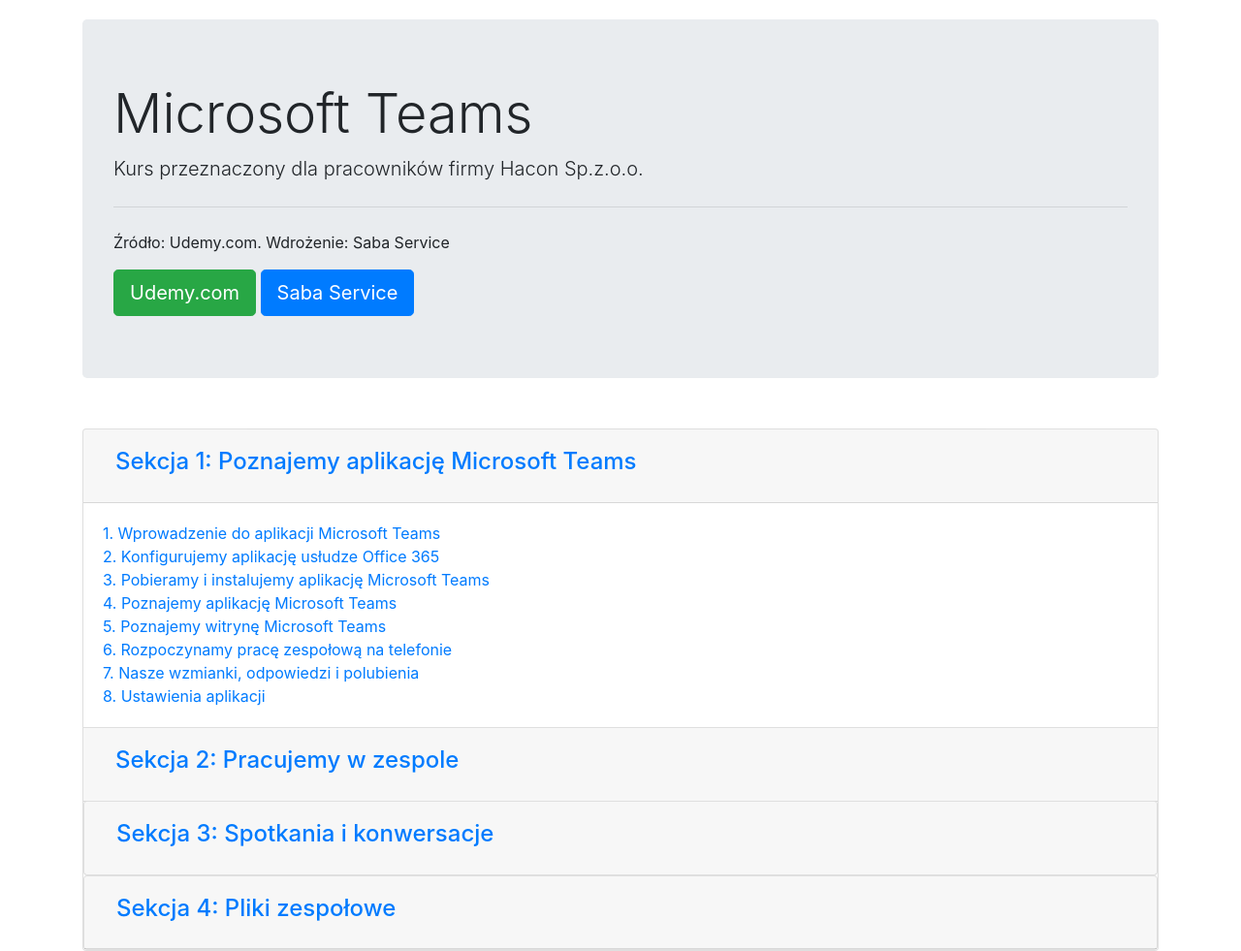
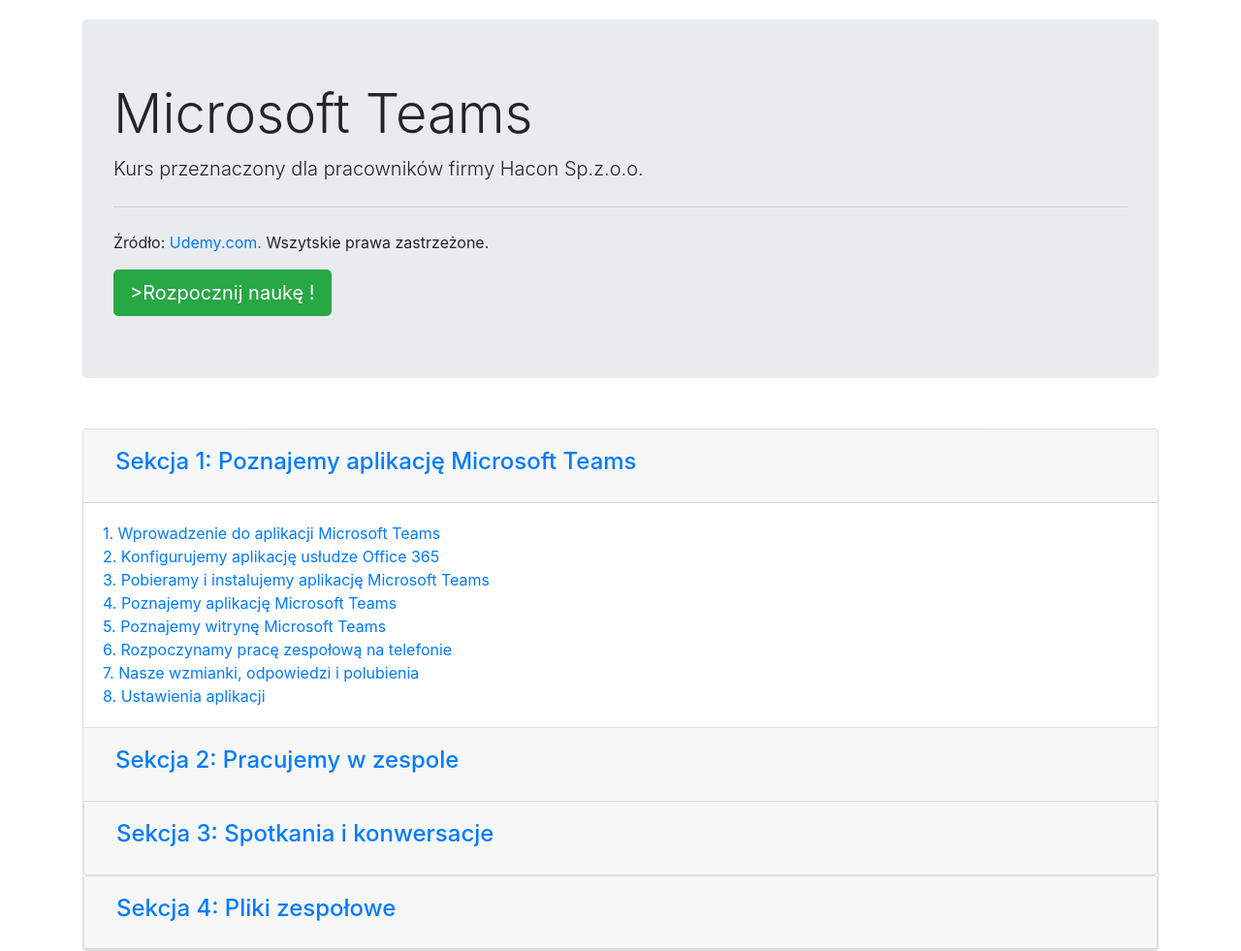
Before and after one commit to haconspzoo/kursteams, a plain HTML site: page index.html in a window 1280 px wide. Shown: the top 981 px of the page at 97% size. Drawn offline with nearby package versions, Linux system fonts and the light colour scheme.

Commit message:
Update index.html

```diff
--- a/index.html
+++ b/index.html
@@ -21,9 +21,10 @@
 		  <h1 class="display-4">Microsoft Teams</h1>
 		  <p class="lead">Kurs przeznaczony dla pracowników firmy Hacon Sp.z.o.o.</p>
 		  <hr class="my-4">
-		  <p>Źródło: Udemy.com. Wdrożenie: Saba Service</p>
-		  <a class="btn btn-success btn-lg" href="https://www.udemy.com/" role="button">Udemy.com</a>
-		  <a class="btn btn-primary btn-lg" href="https://sabaservice.pl/web/" role="button">Saba Service</a>
+		  <p>Źródło: <a href='https://www.udemy.com/'>Udemy.com.</a> Wszytskie prawa zastrzeżone.</p>
+		  <a class="btn btn-success btn-lg" class="btn btn-link btn-block text-left" data-toggle="collapse" data-target="#collapseOne" aria-expanded="true" aria-controls="collapseOne">
+>Rozpocznij naukę !</a>
+		  <!--a class="btn btn-primary btn-lg" href="https://sabaservice.pl/web/" role="button">Saba Service</a-->
 	</div>
     </div>
 
@@ -32,7 +33,7 @@
         <div class="card" >
           <div class="card-header" id="headingOne">
             <h2 class="mb-0">
-              <button class="btn btn-link btn-block text-left" type="button" data-toggle="collapse" data-target="#collapseOne" aria-expanded="true" aria-controls="collapseOne">
+              <button class="btn btn-link btn-block text-left" type="button" data-toggle="collapse" data-target="#collapseOne" aria-expanded="false" aria-controls="collapseOne">
               <h4>Sekcja 1: Poznajemy aplikację Microsoft Teams</h4>
               </button>
             </h2>
```
